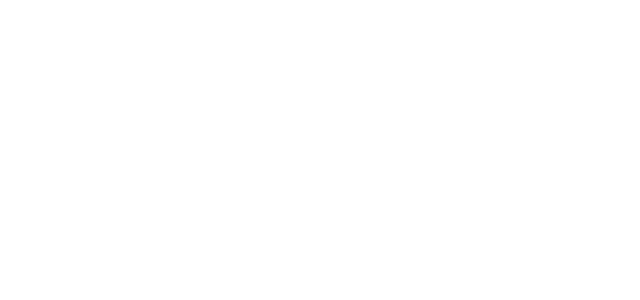
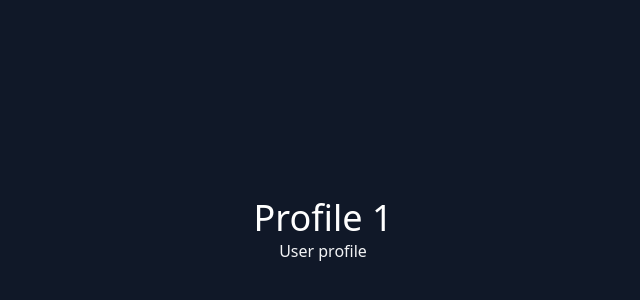
Before and after one commit to mussadiqkhan6886/auth, a Next.js app: page /profile/1 in a window 1280 px wide. Shown: the part 170-470 px from the top of the page, without its empty margins (317-957 px from the left). Built offline with nearby package versions, Linux system fonts and the light colour scheme.

Commit message:
design profile page

```diff
--- a/app/profile/[id]/page.tsx
+++ b/app/profile/[id]/page.tsx
@@ -1,11 +1,16 @@
 import React from 'react'
 
-const page = () => {
+const UserProfile = async({params}: {params: Promise<{id: string}>}) => {
+
+    const id = (await params).id
+
   return (
-    <div>
-
+    <div className='bg-gray-900 min-h-screen flex flex-col justify-center items-center '>
+        <h1 className='text-white text-4xl'>Profile {id}</h1>
+        <hr />
+        <p className='text-gray-100'>User profile</p>
     </div>
   )
 }
 
-export default page
+export default UserProfile
--- a/app/profile/page.tsx
+++ b/app/profile/page.tsx
@@ -1,8 +1,8 @@
 import React from 'react'
 
-const page = () => {
+const Profile = () => {
   return (
-    <div className='bg-gray-900 flex flex-col justify-center items-center '>
+    <div className='bg-gray-900 min-h-screen flex flex-col justify-center items-center '>
       <h1 className='text-white text-4xl'>Profile</h1>
       <hr />
       <p className='text-gray-100'>Profile Page</p>
@@ -10,4 +10,4 @@ const page = () => {
   )
 }
 
-export default page
+export default Profile
```
